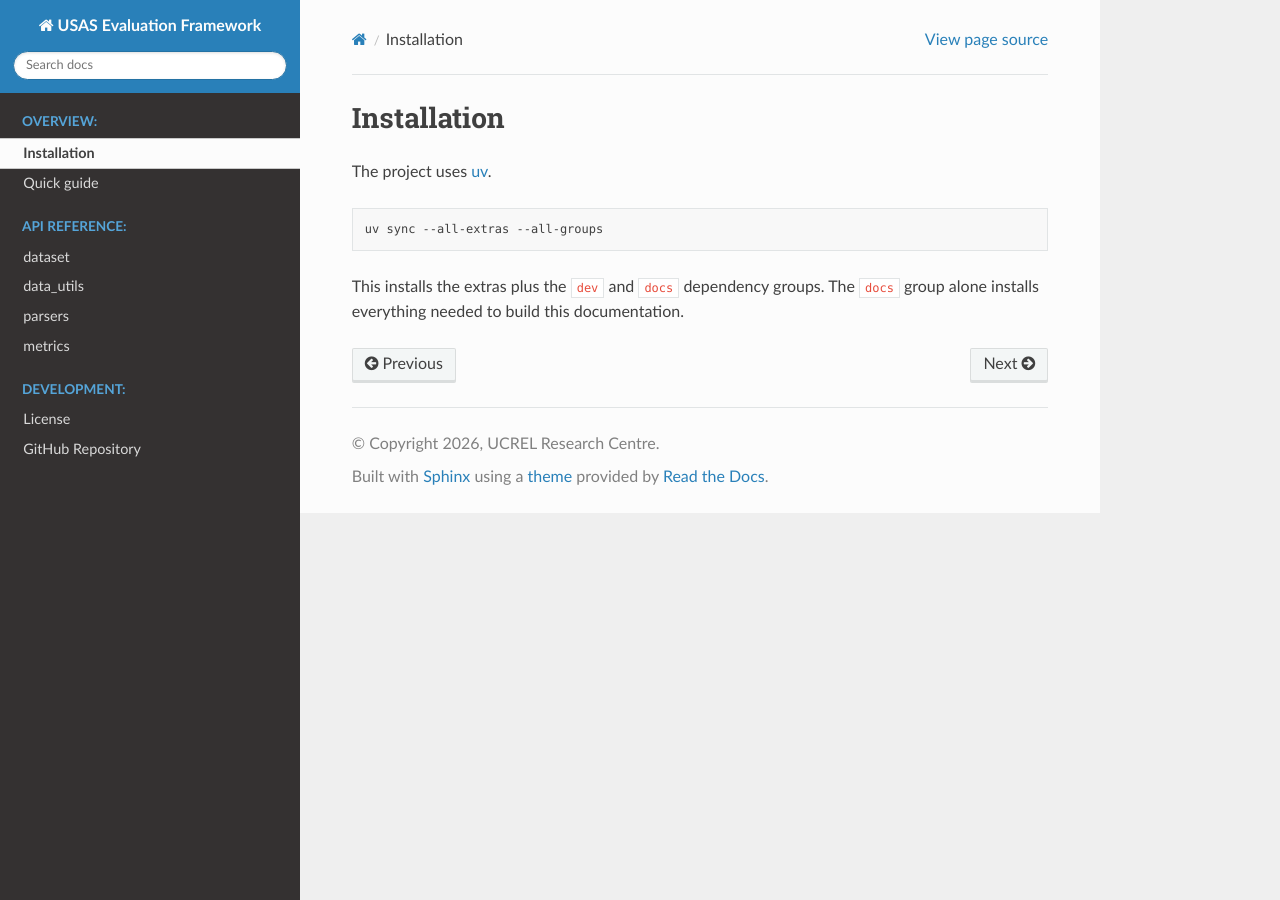
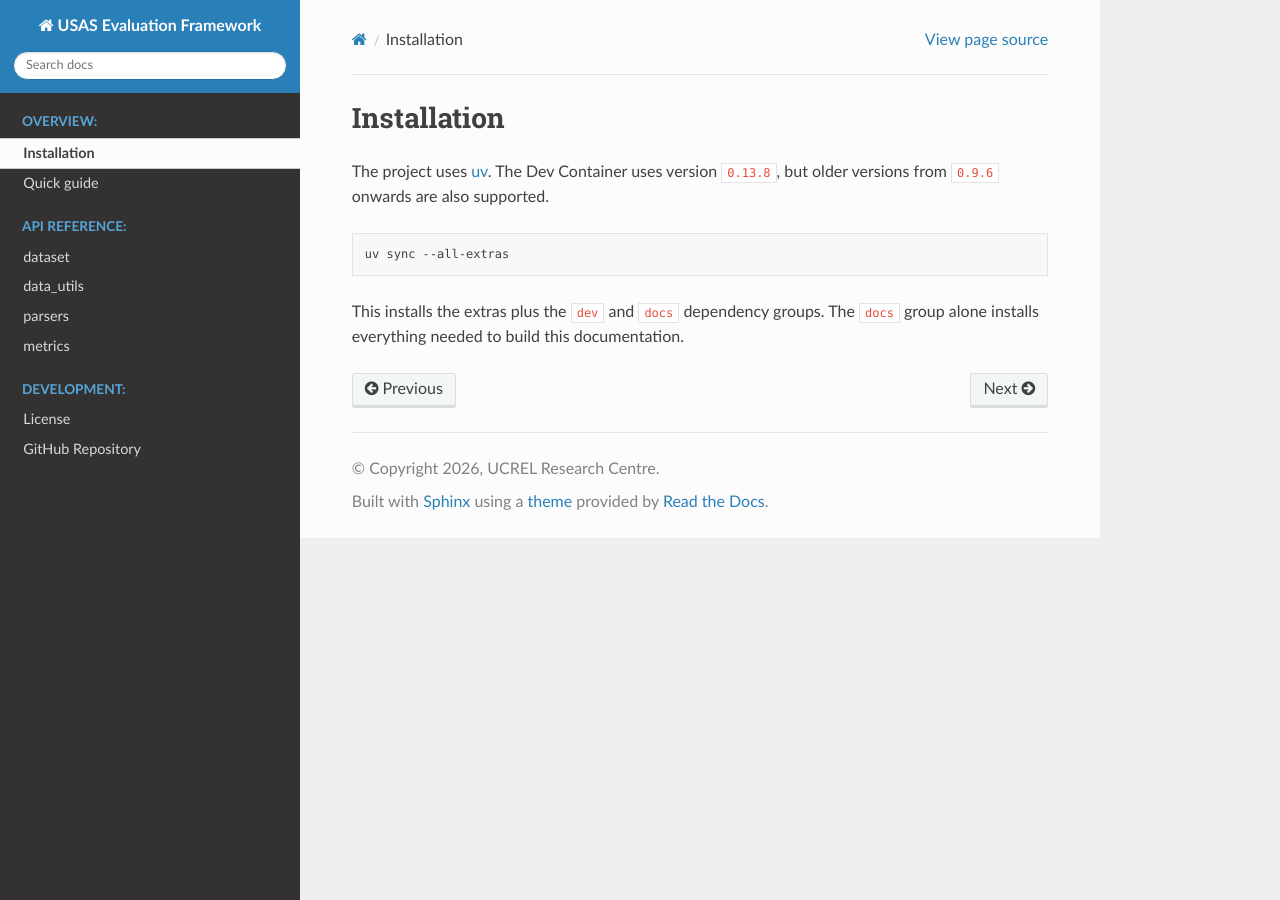
Before and after one commit to UCREL/USAS-Evaluation-Framework, a Sphinx documentation site: the page built from docs/source/overview/installation.md, in a window 1280 px wide. Built offline with Sphinx 7.4.7 and the Read the Docs theme 3.1.0, drawn with Linux system fonts in a browser that asks for light colours.

Commit message:
Pin uv 0.13.8 in the Dev Container and document supported uv versions
Copy the uv and uvx binaries from Astral's distroless image instead of
running the install script, pinning both the version tag and the image
digest so the build is reproducible. Drop --all-groups from the uv sync
step, as the dev and docs groups are default groups and are installed
anyway.

Update the README and the installation docs page to say that the Dev
Container uses uv 0.13.8, while versions from 0.9.6 onwards are still
supported. Also drop the redundant --all-groups from the documented
uv sync command.

````diff
--- a/docs/source/overview/installation.md
+++ b/docs/source/overview/installation.md
@@ -1,9 +1,9 @@
 # Installation
 
-The project uses [uv](https://docs.astral.sh/uv/).
+The project uses [uv](https://docs.astral.sh/uv/). The Dev Container uses version `0.13.8`, but older versions from `0.9.6` onwards are also supported.
 
 ```bash
-uv sync --all-extras --all-groups
+uv sync --all-extras
 ```
 
 This installs the extras plus the `dev` and `docs` dependency groups. The `docs` group alone installs everything needed to build this documentation.
````
Also changed, not shown: README.md (+1 -1 lines), 1 other file.
